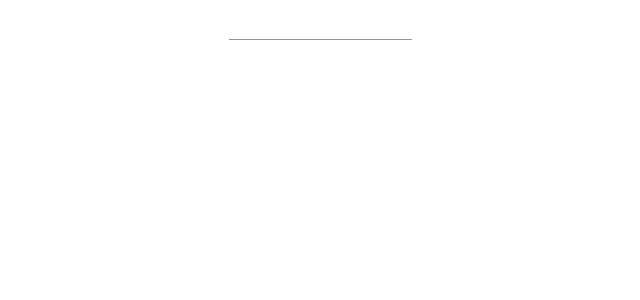
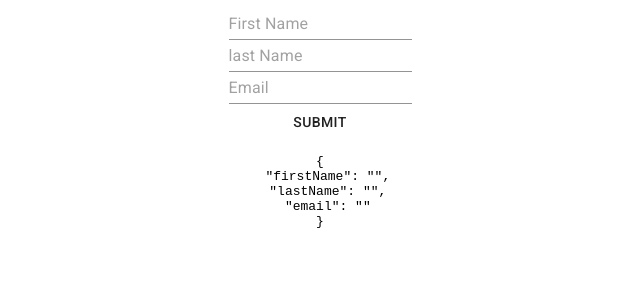
Before and after one commit to Jood80/React-Form, a React (Create React App) app: page / in a window 1280 px wide. Shown: the top 300 px of the page, without its empty margins (320-960 px from the left). Built offline with nearby package versions, Linux system fonts and the light colour scheme.

Commit message:
printing the submitted values coming from the form- printing it everywhereee

```diff
--- a/src/App.tsx
+++ b/src/App.tsx
@@ -3,7 +3,11 @@ import { MyForm } from './MyForm';
 
 const App = () =>(
   <div style={{ textAlign: 'center' }}>
-    <MyForm onSubmit={() => {}}/>
+    <MyForm onSubmit={({ firstName, lastName, email }) => {
+      console.log({ firstName, lastName, email });
+
+
+    }}/>
   </div >
   )
 
--- a/src/MyForm.tsx
+++ b/src/MyForm.tsx
@@ -1,15 +1,37 @@
+import { Button, TextField } from '@material-ui/core'
+import { Form, Formik } from 'formik'
 import * as React from 'react'
-import { TextField} from '@material-ui/core'
-import { Formik, Form } from 'formik'
+
+interface MyFormValues {
+  firstName: string;
+  lastName: string;
+  email: string;
+}
 
 interface Props {
-  onSubmit: () => void;
+  onSubmit:(values: MyFormValues) => void;
 }
 
-export const MyForm: React.FC<Props> = ({onSubmit}) => (
-  <Formik initialValues={{firstName:'', lastName:'', email:'' }} onSubmit={()=> onSubmit()}>
-    <Form>
-    <TextField/>
-    </Form>
-  </Formik>
-)
+export const MyForm: React.FC<Props> = ({ onSubmit }) => {
+  const intialValues:MyFormValues = {firstName: '', lastName: '', email: ''}
+  return (
+    <Formik initialValues={intialValues} onSubmit={(values, actions) => {
+      console.log({ values, actions });
+      onSubmit(values)
+      actions.setSubmitting(false)
+      alert(JSON.stringify(values, null, 2));
+      }
+    }>{({values, handleChange, handleBlur}) => (
+
+      <Form>
+        <TextField name="firstName" value={values.firstName} onChange={handleChange} placeholder="First Name" /><br/>
+        <TextField name="lastName" value={values.lastName} onChange={handleChange} placeholder="last Name" /><br/>
+        <TextField name="email" value={values.email} onChange={handleChange} placeholder="Email"/><br/>
+        <Button type="submit">Submit</Button>
+
+        <pre>{JSON.stringify(values, null, 2)}</pre>
+      </Form>
+        )}
+    </Formik>
+  )
+}
```
Also changed, not shown: 1 other file (tests, documents, lock files or other folders).
